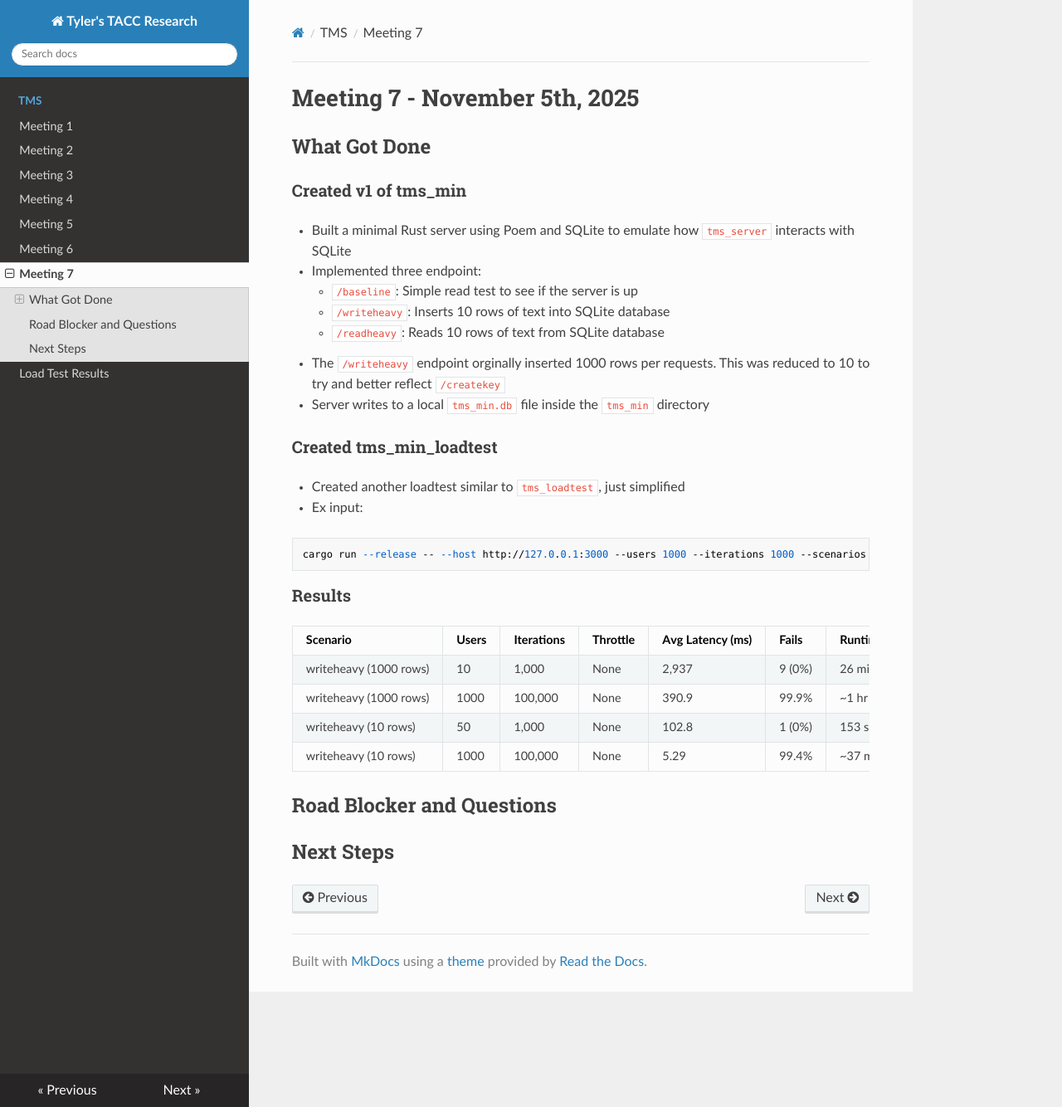
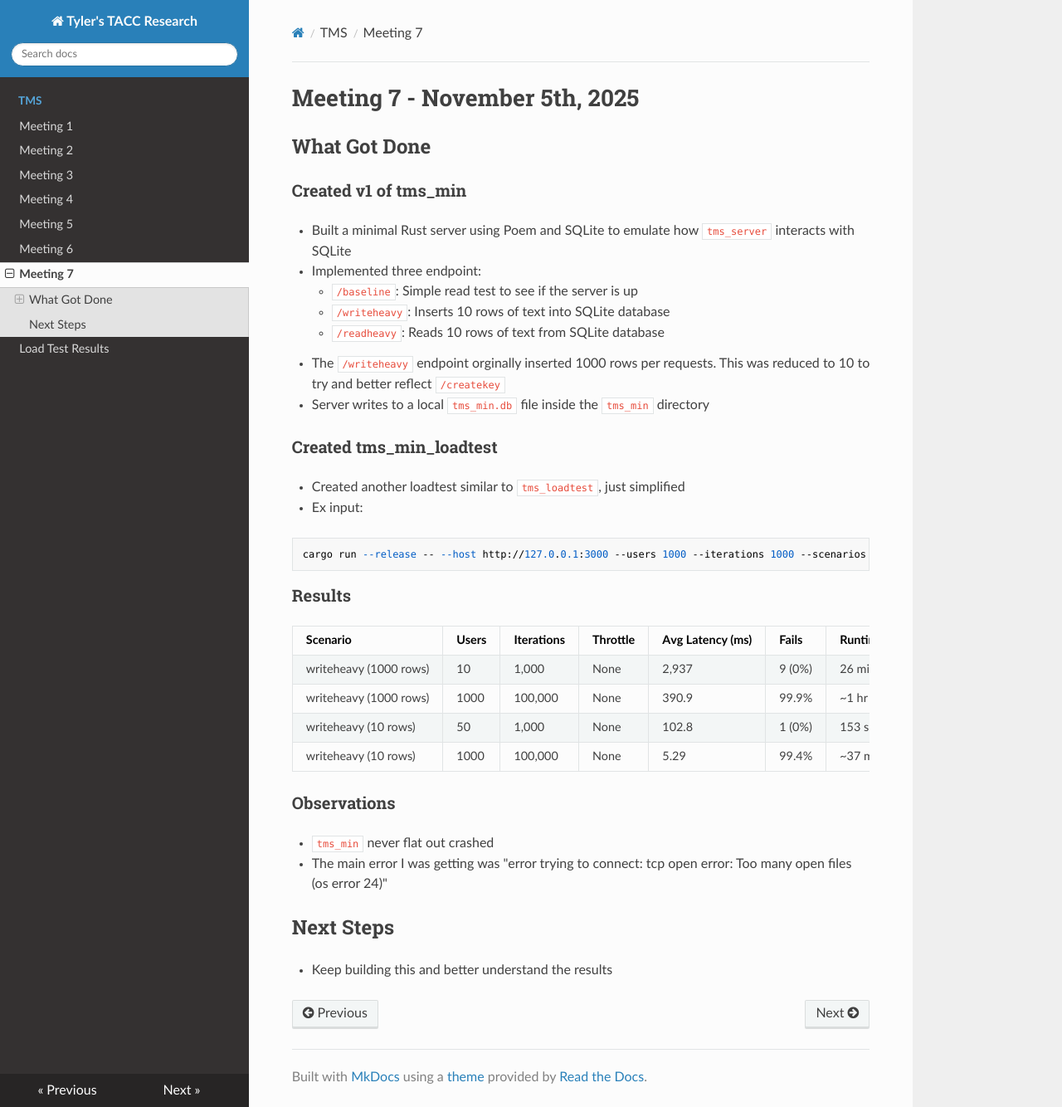
Before and after one commit to tyler0852/tylers-tacc-research, an MkDocs documentation site: the page built from docs/tms/meeting-7.md, in a window 1280 px wide and 1334 px high. Shown: the whole window at 83% size. Built offline with MkDocs 1.6.1, drawn with Linux system fonts in a browser that asks for light colours; nearby versions of some CDN libraries.

Commit message:
Update meeting-7.md

```diff
--- a/docs/tms/meeting-7.md
+++ b/docs/tms/meeting-7.md
@@ -29,9 +29,10 @@ cargo run --release -- --host http://127.0.0.1:3000 --users 1000 --iterations 10
 | writeheavy (10 rows) | 50 | 1,000 | None | 102.8 | 1 (0%) | 153 s |
 | writeheavy (10 rows) | 1000 | 100,000 | None | 5.29 | 99.4% | ~37 min |
 
+### Observations
 
-
-## Road Blocker and Questions
-
+- `tms_min` never flat out crashed
+- The main error I was getting was "error trying to connect: tcp open error: Too many open files (os error 24)"
 
 ## Next Steps
+- Keep building this and better understand the results
```
